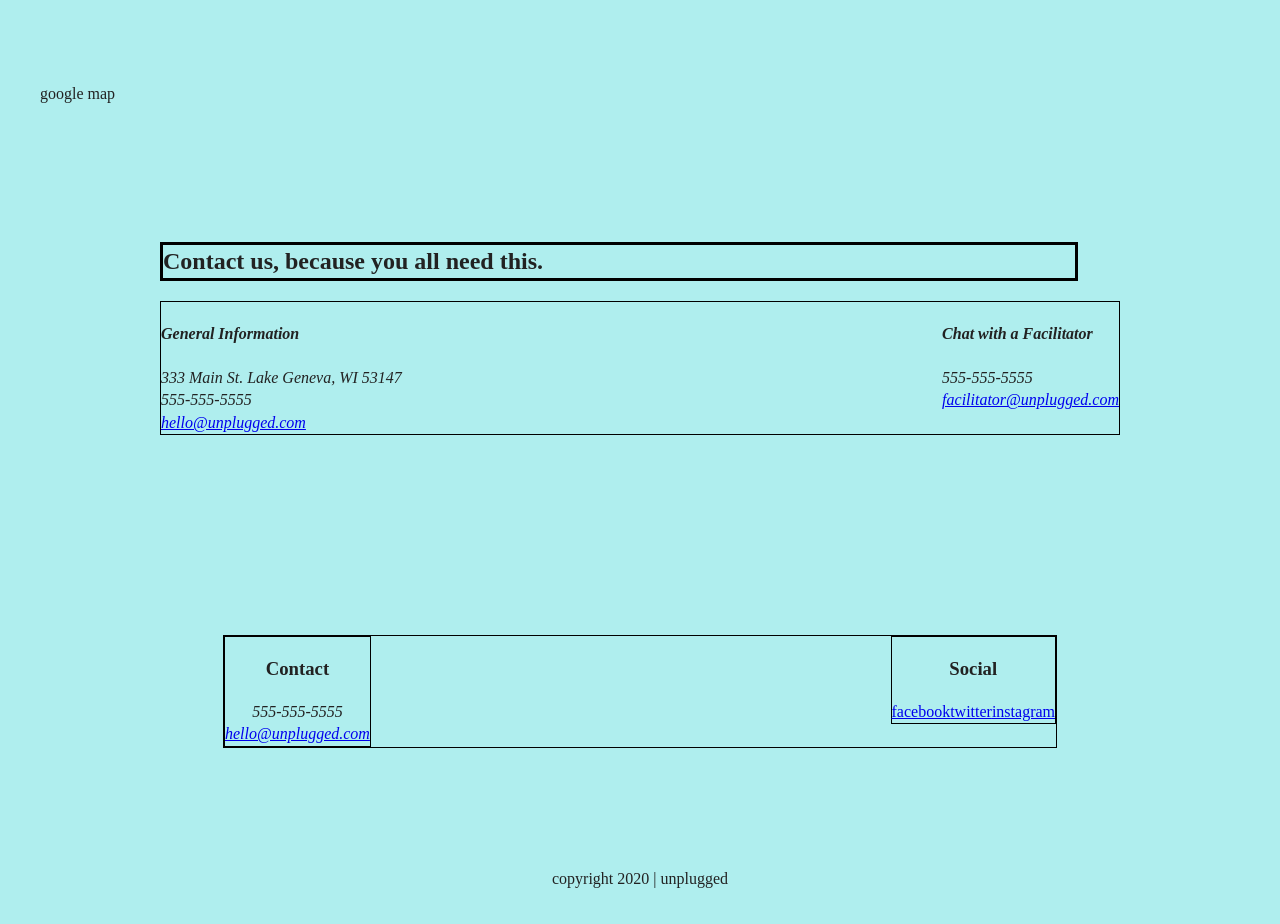
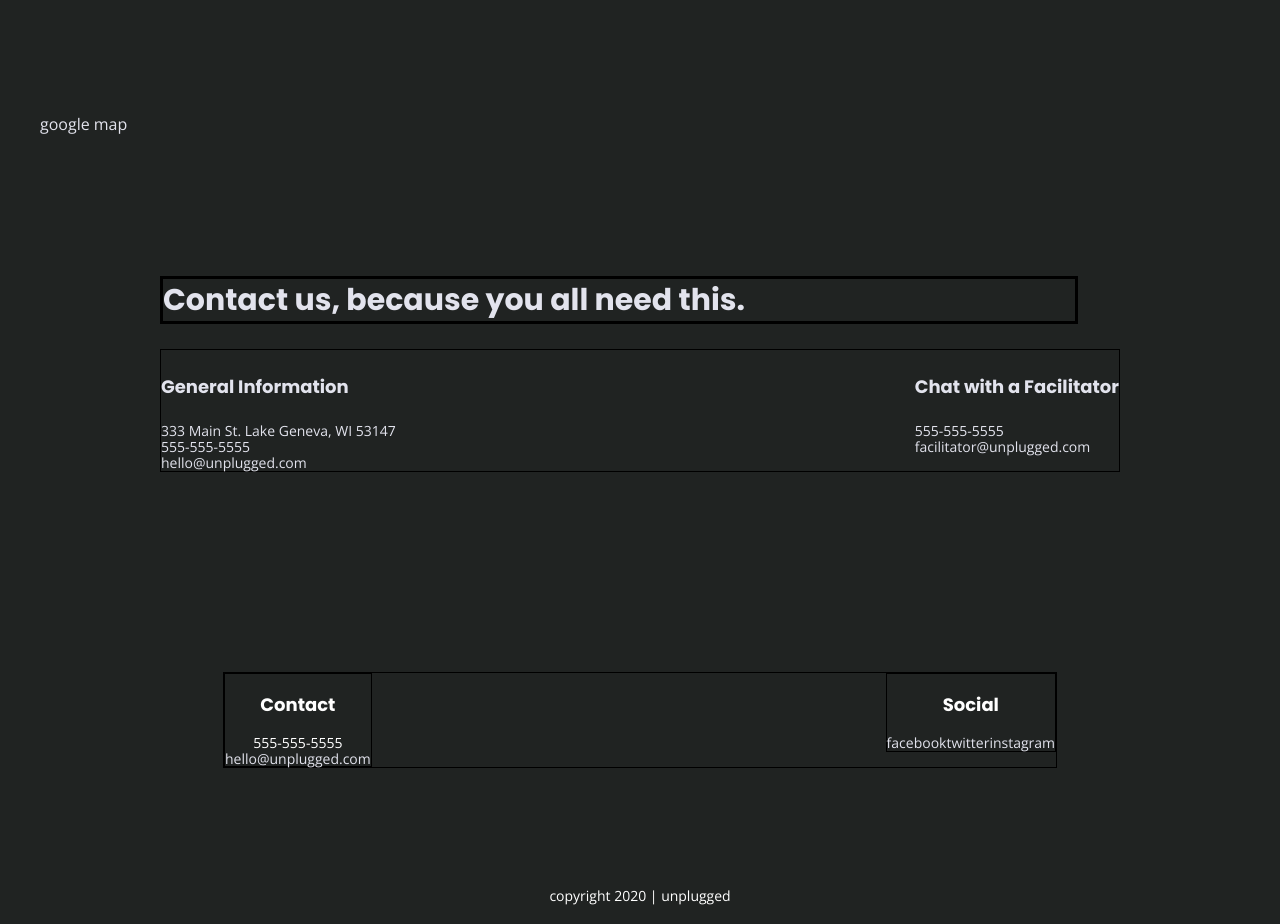
Before and after one commit to caitlinpmarshall/206-unplugged-retreat, a website: page about/index.html in a window 1280 px wide. Shown: the part 468-1392 px from the top of the page. Drawn offline with nearby package versions, Linux system fonts and the light colour scheme.

Commit message:
First layer of color and text styling

```diff
--- a/about/index.html
+++ b/about/index.html
@@ -18,6 +18,9 @@
 
   <link rel="stylesheet" href="../css/normalize.css">
   <link rel="stylesheet" href="../css/main.css">
+  <!-- Google Fonts -->
+  <link href="https://fonts.googleapis.com/css?family=Open+Sans:400,700|Poppins:500,700" rel="stylesheet">
+
 
   <meta name="theme-color" content="#fafafa">
 </head>
--- a/css/main.css
+++ b/css/main.css
@@ -86,6 +86,57 @@
 /* ==========================================================================
    Author's custom styles
    ========================================================================== */
+/* general styles */
+html {
+  font-size: 16px;
+}
+
+body {
+  font-family: "Open Sans", sans-serif;
+  font-size: 1em;
+  background: #202322;
+  color: #e2e3ed;
+}
+
+ul, ol {}
+
+a {
+  color: #e2e3ed;
+  text-decoration: none;
+}
+
+h2 {
+  font-family: "Poppins", sans-serif;
+  font-size: 1.875em;
+}
+
+h3, h4 {
+  font-family: "Poppins", sans-serif;
+  font-size: 1.125em;
+
+}
+
+p {
+  font-size: .875em;
+  line-height: 1.125em;
+}
+
+li {
+  list-style-type: none;
+}
+
+img {}
+
+figure {}
+
+address {
+  font-style: normal;
+}
+
+.content-wrapper {}
+
+
+
 
 /* ------------ MOBILE base styles -------------*/
 
@@ -103,6 +154,10 @@
   justify-content: center;
   align-items: center;
   flex-flow: row wrap;
+}
+
+footer {
+  color: #fff;
 }
 
 header {
@@ -144,7 +199,7 @@
 }
 
 nav ul li {
-  list-style-type: none;
+
 }
 
 nav ul li a {}
@@ -436,9 +491,6 @@
 
 @media only screen and (min-width: 768px) {
   /* tablet styles */
-  body {
-    background: cornsilk;
-  }
 
   .content-wrapper {
     max-width: 640px;
@@ -545,8 +597,8 @@
   }
 
   .features .features-item-description {
-      width: 50%;
-  }
+    width: 50%;
+}
 
   /* Reviews */
   .reviews article {
@@ -627,9 +679,7 @@
 
 @media only screen and (min-width: 1200px) {
   /* desktop styles */
-  body {
-    background: paleturquoise;
-  }
+
 
   .content-wrapper {
     max-width: 960px;
```
Also changed, not shown: faq/index.html (+3 -0 lines), index.html (+2 -0 lines).
